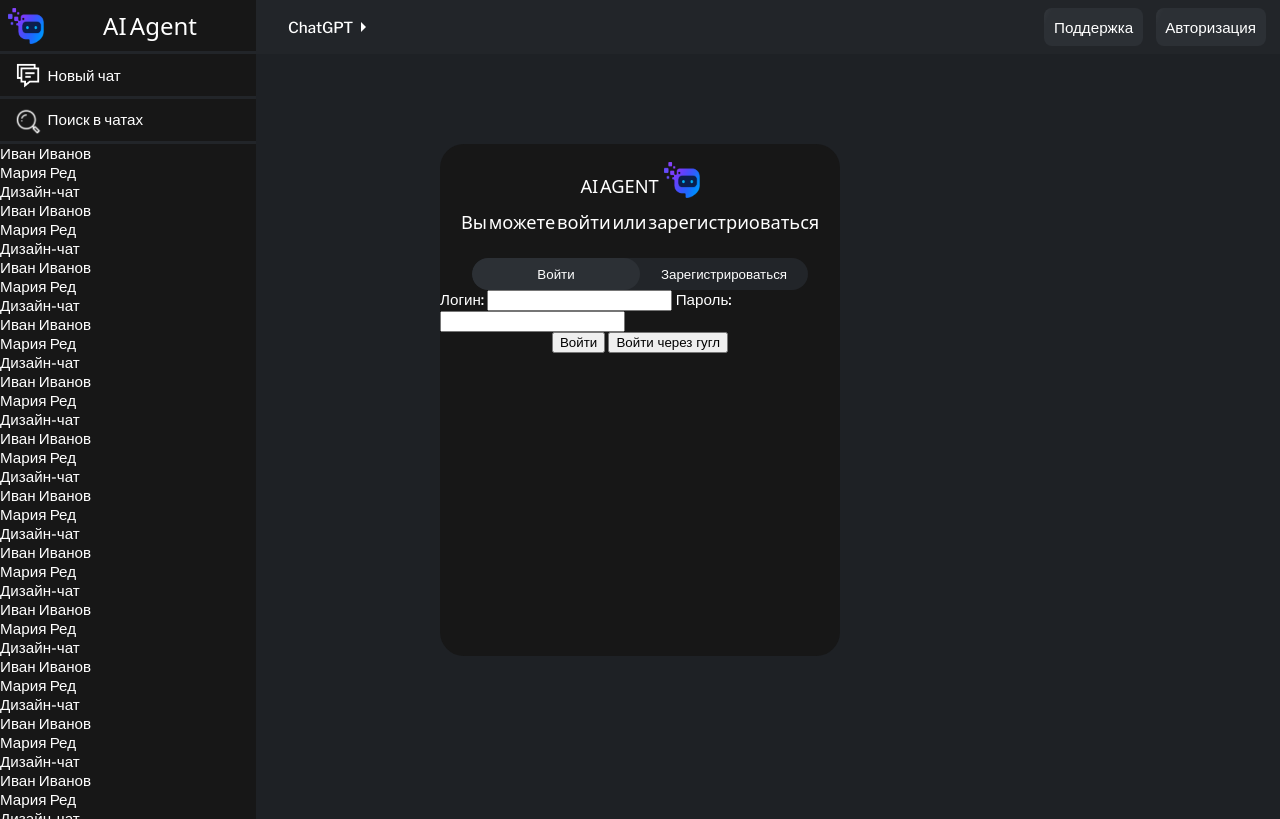
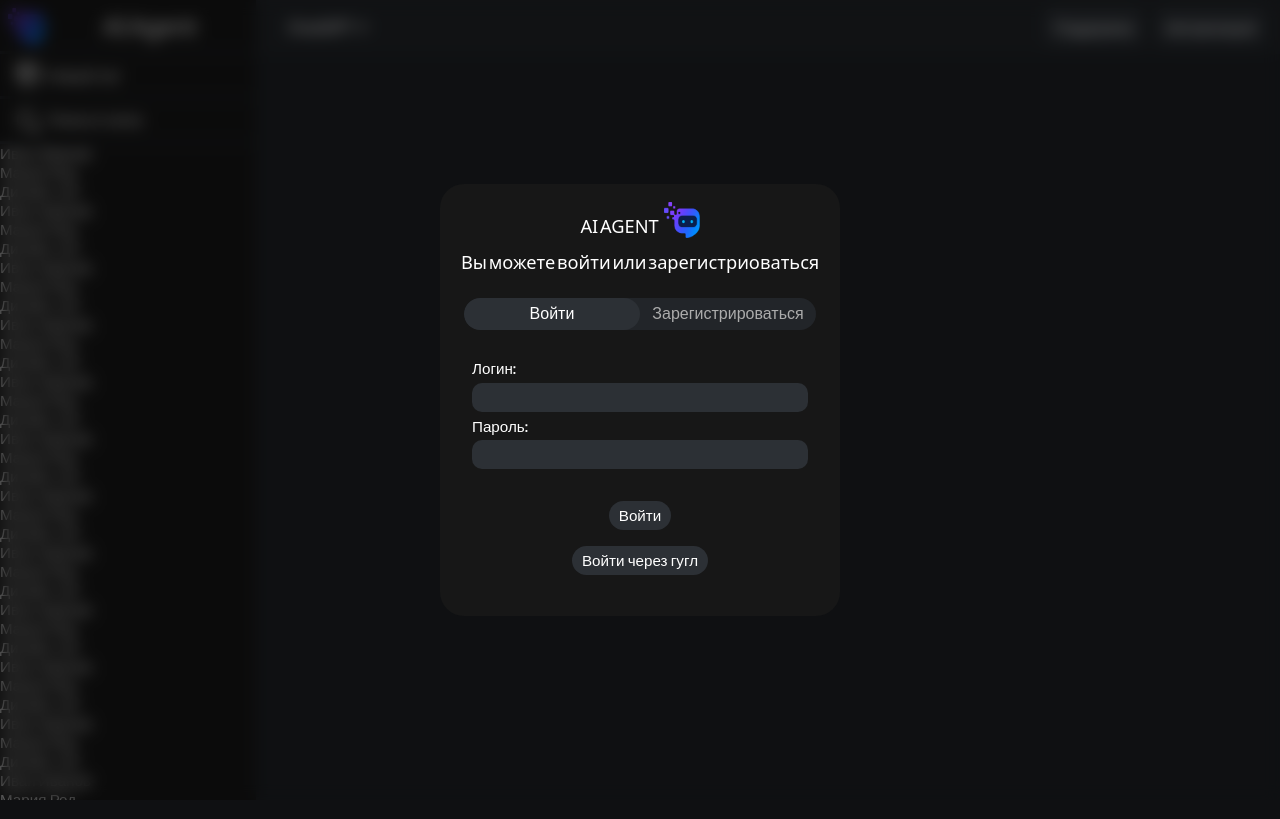
Before and after one commit to 666arevin/my_sity, a Flask app: page / in a window 1280 px wide. Run offline with Flask 3, Linux system fonts and the light colour scheme; some web fonts are replaced.

Commit message:
стилизация окна авторизации

```diff
--- a/app/static/css/modal_window.css
+++ b/app/static/css/modal_window.css
@@ -1,6 +1,41 @@
+.modal-overlay-blur.visible {
+    display: block;
+}
+
+.modal-overlay-blur.register .modal-overlay {
+    height: 32rem;
+}
+.modal-overlay-blur.register .toggle-bg {
+    left: 50%;
+}
+
+.modal-overlay-blur.register #button-reg {
+    color: #fff;
+}
+
+.modal-overlay-blur.register #button-log {
+    color: #acacac;
+}
+
+.modal-overlay-blur {
+    display: block;
+    position: fixed;
+    width: 100%;
+    height: 100%;
+
+    left: 0;
+    top: 0;
+    background-color: rgba(0, 0, 0, 0.5);
+    backdrop-filter: blur(8px);
+
+    z-index: 100;
+}
+
 .modal-overlay {
-    position: fixed;   /* Привязываем к экрану */
-    top: 50%;          /* Сдвигаем верхний край на середину */
+    position: fixed;
+    /* Привязываем к экрану */
+    top: 50%;
+    /* Сдвигаем верхний край на середину */
     left: 50%;
     transform: translate(-50%, -50%);
 
@@ -9,12 +44,13 @@
     align-items: center;
 
     width: 25rem;
-    height: 32rem;
+    height: 27rem;
 
     color: #fff;
     background-color: #171717;
     border-radius: 24px;
 
+    transition: 0.3s;
 }
 
 /* Шапка модального окна */
@@ -56,11 +92,12 @@
     height: 2rem;
     align-self: stretch;
 
-    margin: 0 2rem;
+    margin: 0 1.5rem;
 
     background-color: #222529;
     border-radius: 16px;
 }
+
 
 .toggle-bg {
     position: absolute;
@@ -75,35 +112,74 @@
     transition: 0.5s;
 }
 
-.toggle-bg.active {
-    left: 50%;
-}
 
-/* #button-log:hover ~.toggle-bg {
-    left: 50%;
-} */
 
 .button-choice {
     z-index: 2;
     border-radius: 16px;
 
     border: none;
-    color: #fff;
+    font-size: 1rem;
 
     width: 100%;
     align-self: stretch;
     background: transparent;
 }
 
+#button-log {
+    color: #fff;
+    transition: 0.3s;
+}
+
+#button-reg {
+    color: #acacac;
+    transition: 0.3s;
+}
+
 .button-choice:hover {
     cursor: pointer;
 }
 
-/* #button-log {
-    background-color: #2c3035;
+.modal-form {
+    align-self: stretch;
+    margin: 0 2rem;
+    margin-top: 1.8rem;
+}
+
+#authorization-form {
+    display: flex;
+    flex-direction: column;
+
+    gap: 0.3rem;
 
 }
 
-#button-reg {
-    background-color: #222529;
-} */
+.input-block {
+    all: unset;
+
+    border-radius: 10px;
+    background-color: #2C3035;
+
+    height: 1.8rem;
+    padding-left: 10px;
+}
+
+.footer {
+    align-self: stretch;
+    display: flex;
+    flex-direction: column;
+
+    gap: 1rem;
+
+    margin: 2rem;
+}
+
+.footer-button {
+    all: unset;
+    align-self: center;
+
+    height: 1.8rem;
+    padding: 0 10px;
+    background-color: #2C3035;
+    border-radius: 16px;
+}
--- a/app/static/css/nav_bar.css
+++ b/app/static/css/nav_bar.css
@@ -105,6 +105,10 @@ body {
     overflow: hidden;
 }
 
+.first-list-item:hover {
+    cursor: pointer;
+}
+
 /* div вв котором лежит список и кнопка и все остальное */
 .drop-down-menu {
     position: relative;
--- a/app/static/js/modal-window.js
+++ b/app/static/js/modal-window.js
@@ -1,16 +1,37 @@
+
+const Buttons = document.querySelector('.list-bar');
+const ModalWindow = document.querySelector('.modal-overlay-blur');
+
+function closemodal(event){
+    if (event.target === ModalWindow) {
+        ModalWindow.classList.remove('visible');
+        console.info('close');
+    }
+}
+
+
+function OpenModalWindow(event) {
+    event.stopPropagation();
+
+    if (event.target.id === 'authorization-button') {
+        ModalWindow.classList.add('visible');
+        ModalWindow.addEventListener('click', closemodal, {once: true})
+    }
+}
+
+Buttons.addEventListener('click', OpenModalWindow);
 
 const ButtonContainer2 = document.querySelector('.modal-choise');
-const BackGroundToggle = document.querySelector('.toggle-bg')
+const BackGroundToggle = document.querySelector('.toggle-bg');
 
 function AnimationBG(event) {
 
     if (event.target.id === 'button-log') {
-        BackGroundToggle.classList.remove('active')
+        ModalWindow.classList.remove('register')
     }
 
     if (event.target.id === 'button-reg') {
-
-        BackGroundToggle.classList.add('active')
+        ModalWindow.classList.add('register')
     }
 
 }
--- a/app/templates/authorization.html
+++ b/app/templates/authorization.html
@@ -43,8 +43,8 @@
         </div>
         <div class="list-block">
             <ul class="list-bar">
-                <li class="first-list-item">Поддержка</li>
-                <li class="first-list-item">Авторизация</li>
+                <li class="first-list-item" id="support-button">Поддержка</li>
+                <li class="first-list-item" id="authorization-button">Авторизация</li>
             </ul>
         </div>
     </nav>
@@ -67,9 +67,11 @@
             </div>
         </aside>
     </div>
+    <div class="modal-overlay-blur">
         <div class="modal-overlay">
             <div class="modal-head">
-            <span class="modal-text">AI AGENT<img src="static/image/logo.png" alt="logo" width="36" height="36" id="logo"><br>Вы
+                <span class="modal-text">AI AGENT<img src="static/image/logo.png" alt="logo" width="36" height="36"
+                        id="logo"><br>Вы
                     можете войти или зарегистриоваться</span>
                 <div class="modal-choise">
                     <button class="button-choice" id="button-log">Войти</button>
@@ -80,14 +82,15 @@
             <div class="modal-form">
                 <form action="api/fetch" method="post" id="authorization-form">
                     <label for="login">Логин:</label>
-                <input type="text" id="login">
+                    <input type="text" id="login" class="input-block">
                     <label for="password">Пароль:</label>
-                <input type="password" id="password">
+                    <input type="password" id="password" class="input-block">
                 </form>
             </div>
             <div class="footer">
-            <button type="submit" for="authorization-form">Войти</button>
-            <button>Войти через гугл</button>
+                <button type="submit" for="authorization-form" id="main-button" class="footer-button">Войти</button>
+                <button id="goole-authorization" class="footer-button">Войти через гугл</button>
+            </div>
         </div>
     </div>
     <script src="static/js/chat_history.js"></script>
```
Lines whose indentation alone changed are shown as unchanged.
